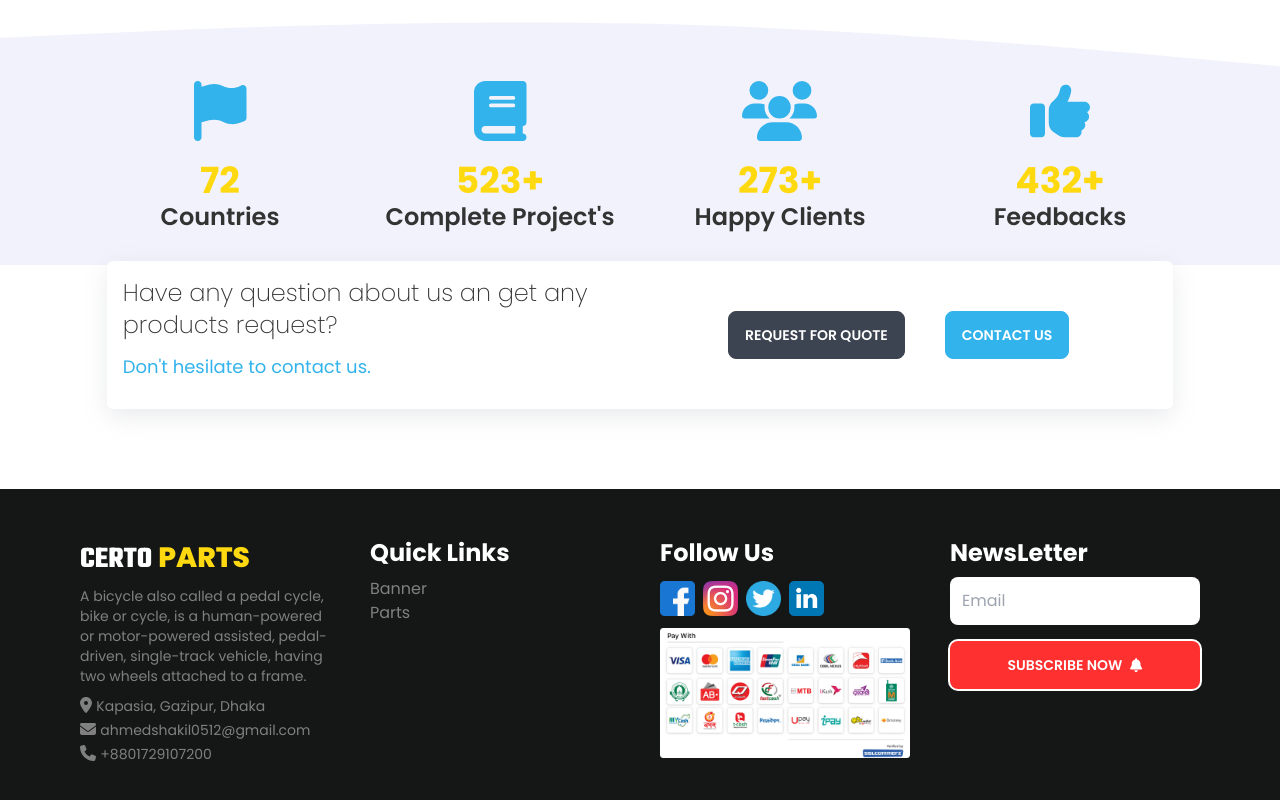
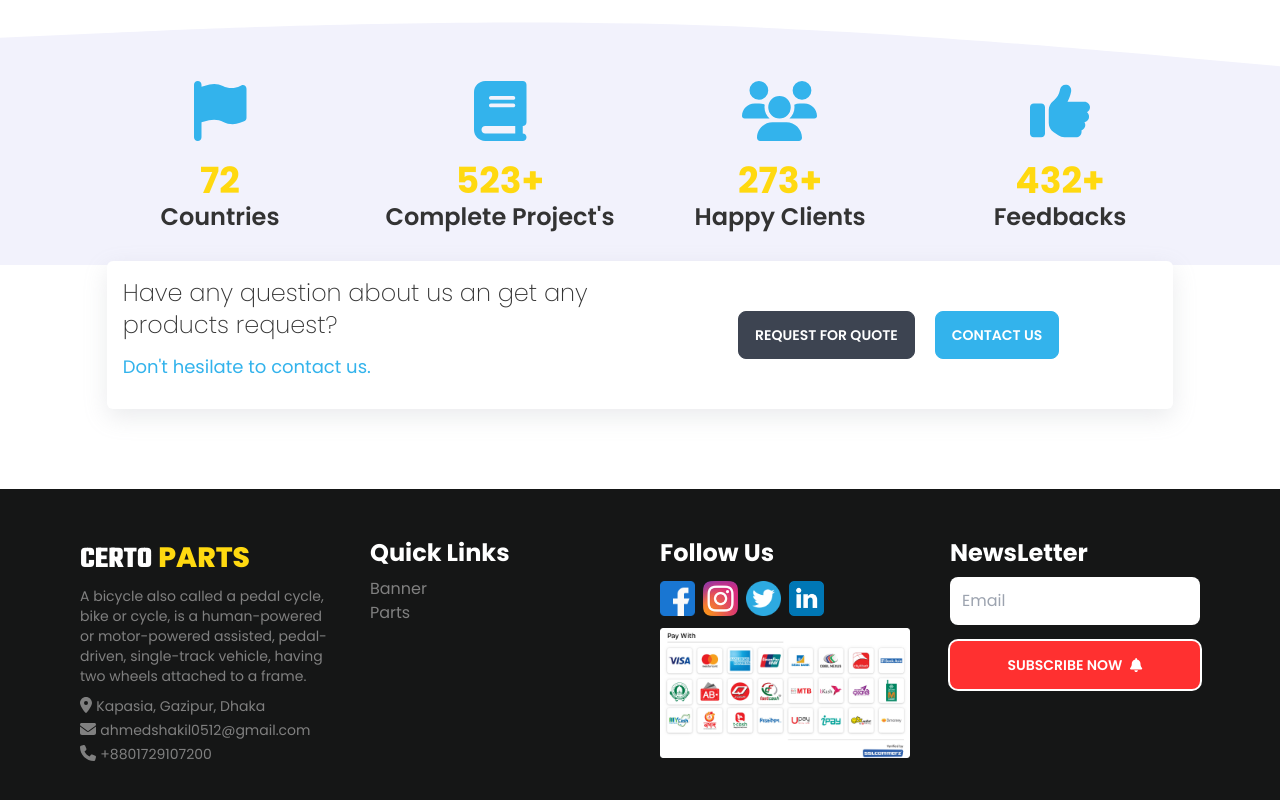
Before and after one commit to codermdshakil/certo-parts, a React (Create React App) app: page / in a window 1280 px wide. Shown: the part 1584-2384 px from the top of the page. Built offline with nearby package versions, Linux system fonts and the light colour scheme; no server answers.

Commit message:
some change in business summery secton

```diff
--- a/src/Pages/Home/BSummery/BSummery.js
+++ b/src/Pages/Home/BSummery/BSummery.js
@@ -41,7 +41,7 @@ const BSummery = () => {
                        <h3 className='text-lg text-secondary'>Don't hesilate to contact us.</h3>
                     </div>
                     <div className='flex justify-center items-center'>
-                      <button className='btn mr-10 text-white' >Request for Quote</button>
+                      <button className='btn md:mr-5 mr-1 text-white' >Request for Quote</button>
                       <button className='btn btn-secondary text-white'>Contact Us</button>
                     </div>
                 </div>
```
